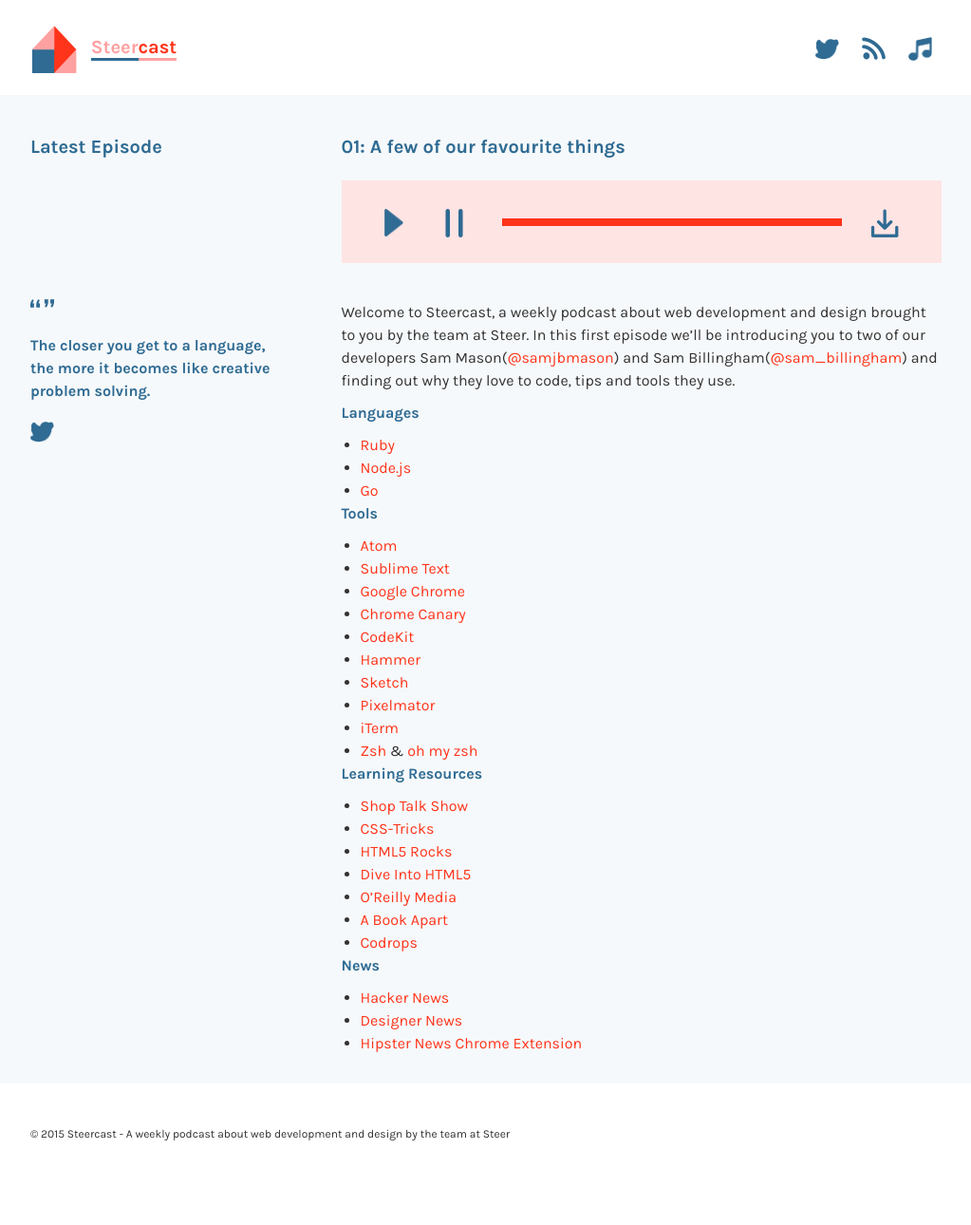
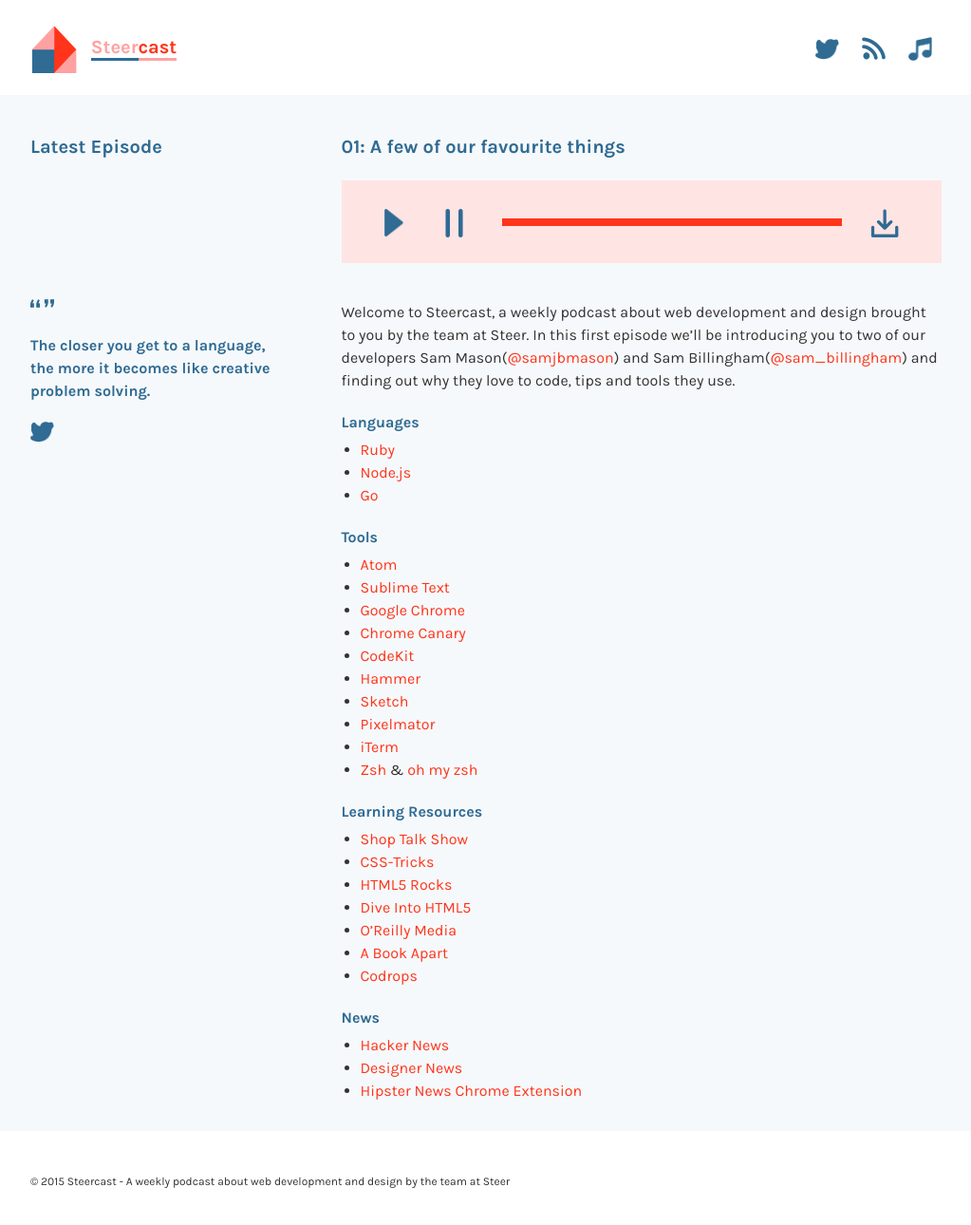
Before and after one commit to vivienney/podcast, a Jekyll site: the page built from _episodes/01.markdown, in a window 1280 px wide and 1295 px high. Shown: the top 1290 px of the window at 95% size, without its empty margins (128-1151 px from the left). Built offline with Jekyll 4.4.1, drawn with Linux system fonts in a browser that asks for light colours.

Commit message:
Update h4 margins

```diff
--- a/_sass/_base.scss
+++ b/_sass/_base.scss
@@ -33,7 +33,7 @@
   font-weight: 700;
   font-size: 16px;
   color: #2F6B93;
-  margin-bottom: 10px;
+  margin: 20px 0 5px;
 }
 
 .icon {
```
